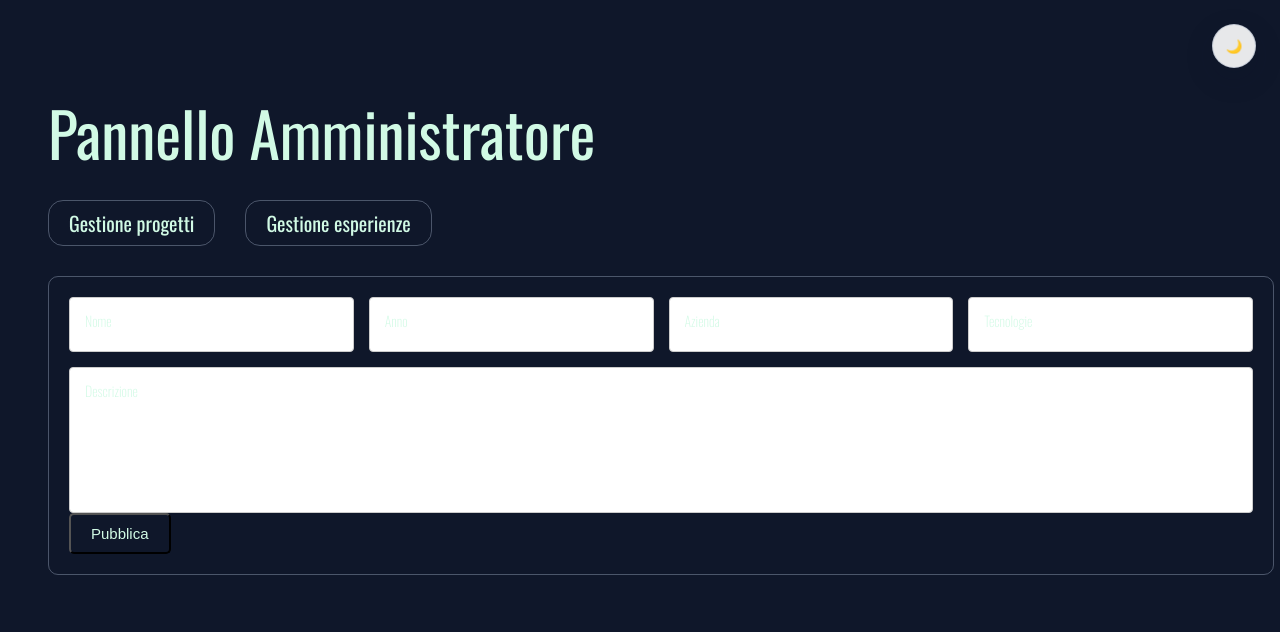
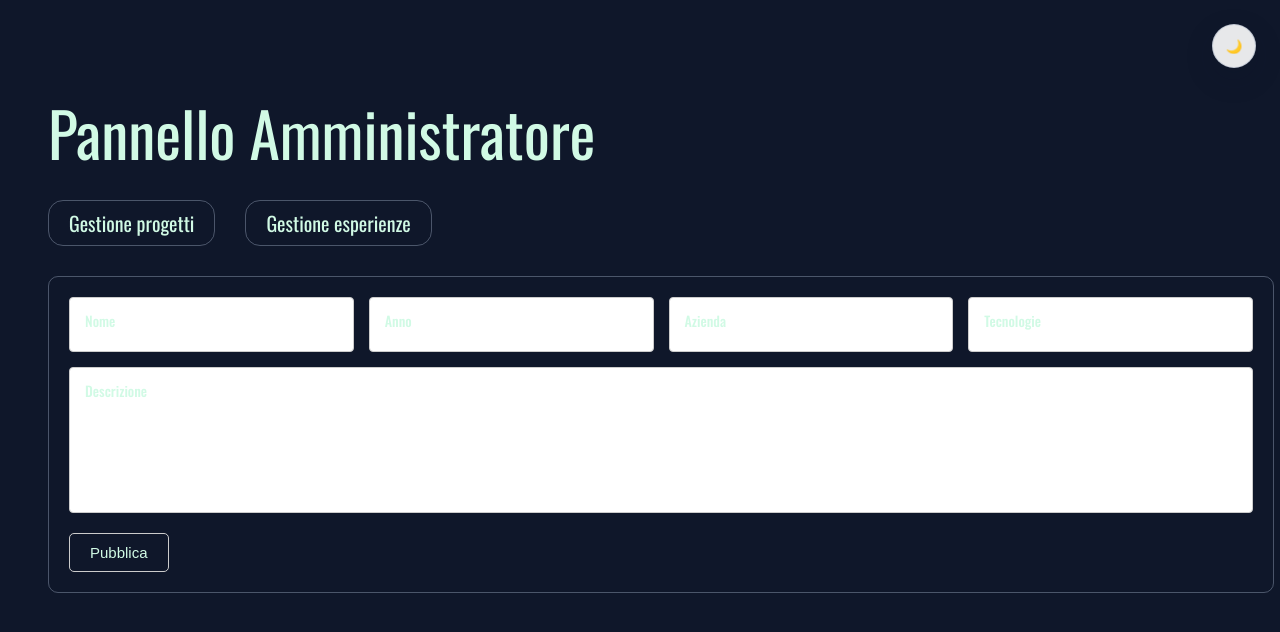
Before and after one commit to mDiGiulio94/Portfolio, a React (Create React App) app: page /control-panel in a window 1280 px wide. Shown: the top 632 px of the page. Built offline with nearby package versions, Linux system fonts and the light colour scheme.

Commit message:
terzo progresso form progetti

```diff
--- a/src/index.css
+++ b/src/index.css
@@ -215,6 +215,7 @@ html {
     position: absolute;
     left: 12px;
     top: 17px;
+    font-weight: 500;
     padding: 0 4px;
     background: #fff; /* copre il bordo quando sale */
     color: var(--color-text);
@@ -223,6 +224,7 @@ html {
     line-height: 1;
     pointer-events: none; /* click passa all’input */
     transition: transform 0.2s ease, color 0.2s ease, font-size 0.2s ease;
+
   }
 
   /* 1) Quando il campo è in focus → label sale */
--- a/src/pages/AdminConsole.js
+++ b/src/pages/AdminConsole.js
@@ -81,4 +81,7 @@ const ServiceContainer = styled.div`
   border: 1px solid var(--color-border);
   width: 100%;
   border-radius: 10px;
+  display: flex;
+  flex-direction: column;
+  gap: 20px;
 `;
--- a/src/shared/form/ProjectForm.js
+++ b/src/shared/form/ProjectForm.js
@@ -119,6 +119,7 @@ const Button = styled.button`
   background: var(--color-background);
   padding: 10px 20px;
   border-radius: 5px;
+  border: 1px solid #ccc;
   transition: ease-in-out 0.2s;
   cursor: pointer;
   position: relative;
```
